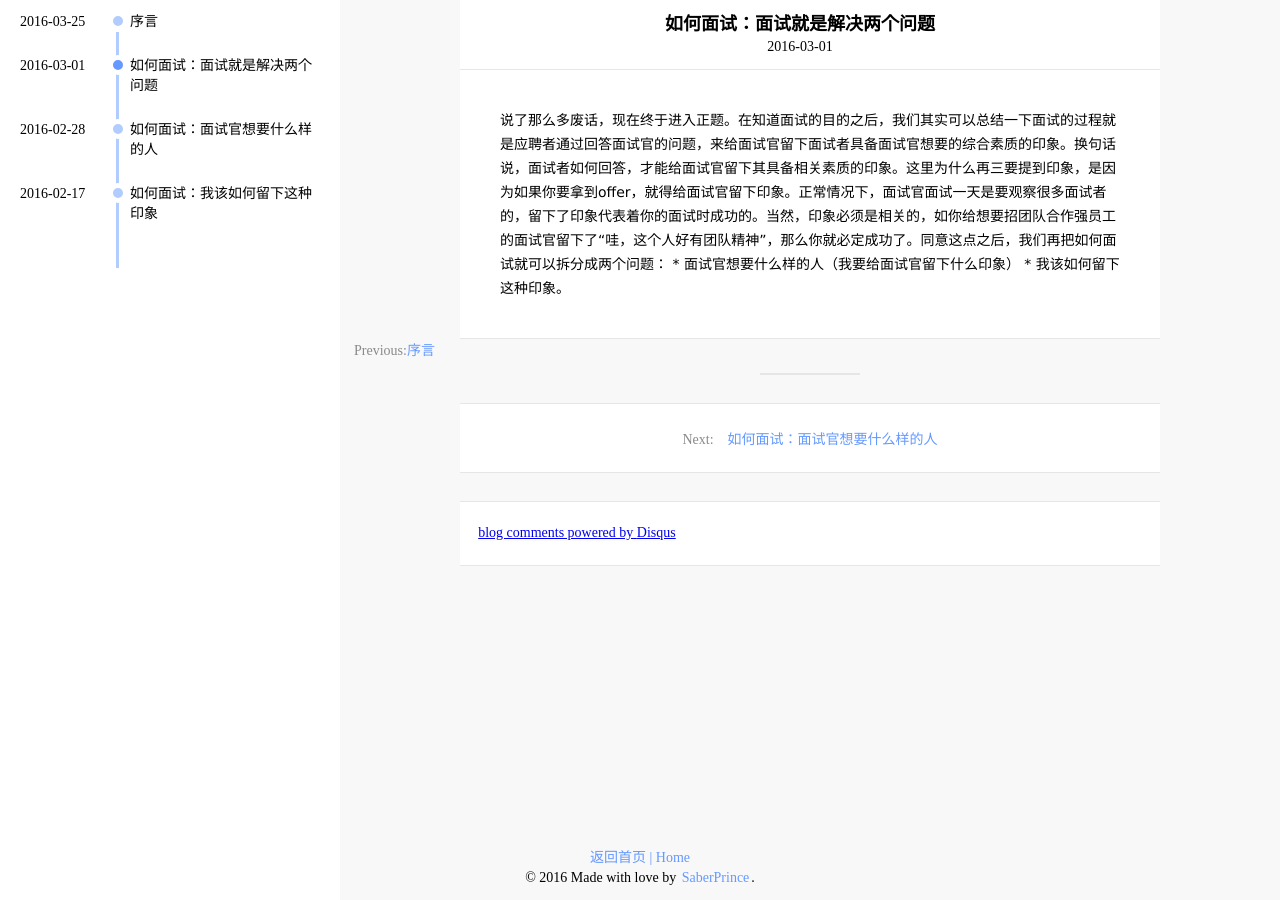
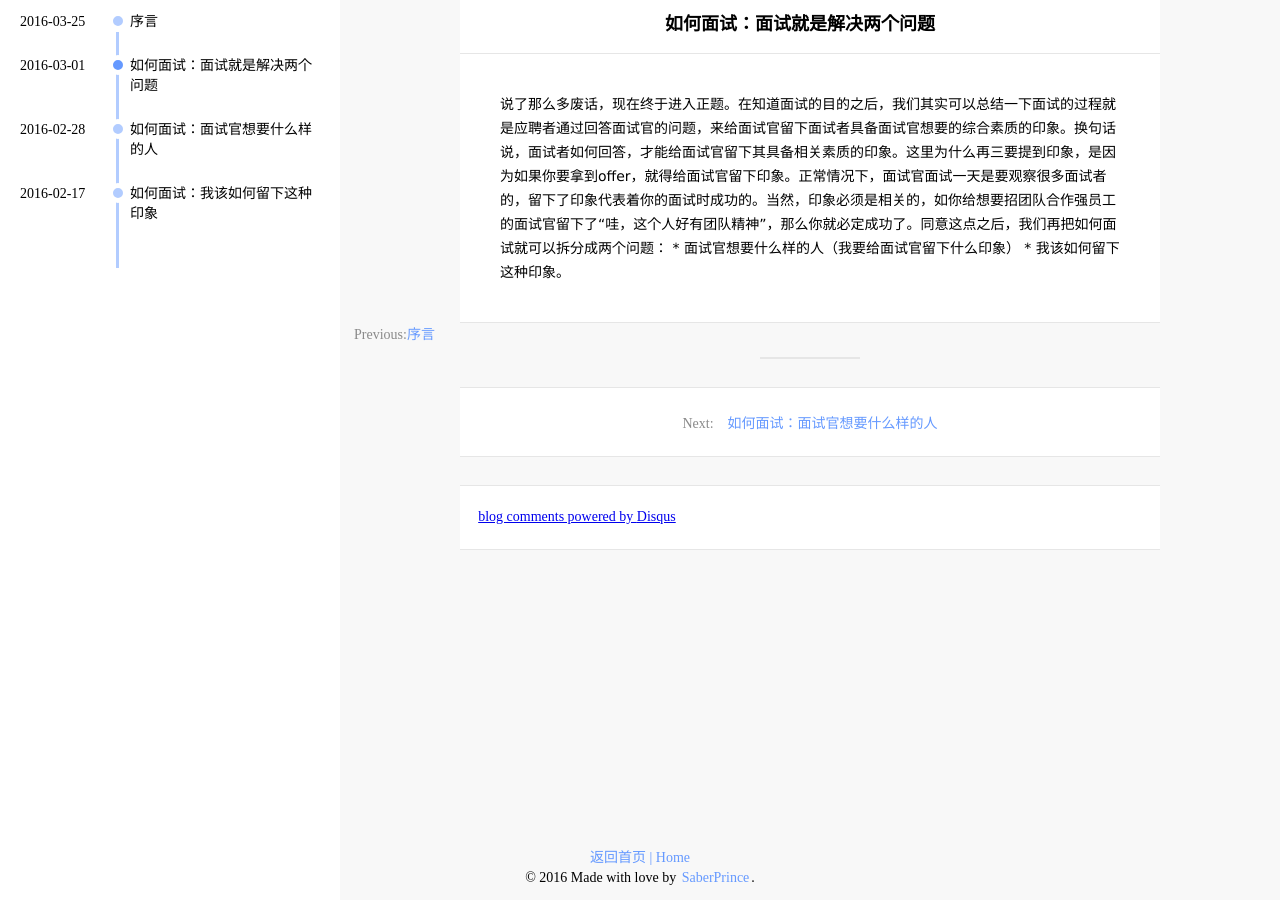
Before and after one commit to saberprince/saberprince.github.io, a Jekyll site: the page built from _posts/2016-03-01-如-何-面-试.md, in a window 1280 px wide. Built offline with Jekyll 4.4.1, drawn with Linux system fonts in a browser that asks for light colours; nearby versions of some CDN libraries; library files that are not in the unit come from our copies; comment, search, counter and statistics services are not loaded.

Commit message:
Update post.html

```diff
--- a/_layouts/post.html
+++ b/_layouts/post.html
@@ -28,7 +28,7 @@
   <!-- post header -->
   <div class="post-header">
     <h1>{{ page.title }}</h1>
-    <span>{{ page.date | date: "%Y-%m-%d" }}</span>
+   <!-- <span>{{ page.date | date: "%Y-%m-%d" }}</span> -->
   </div>
 
   <!-- post content -->
```
